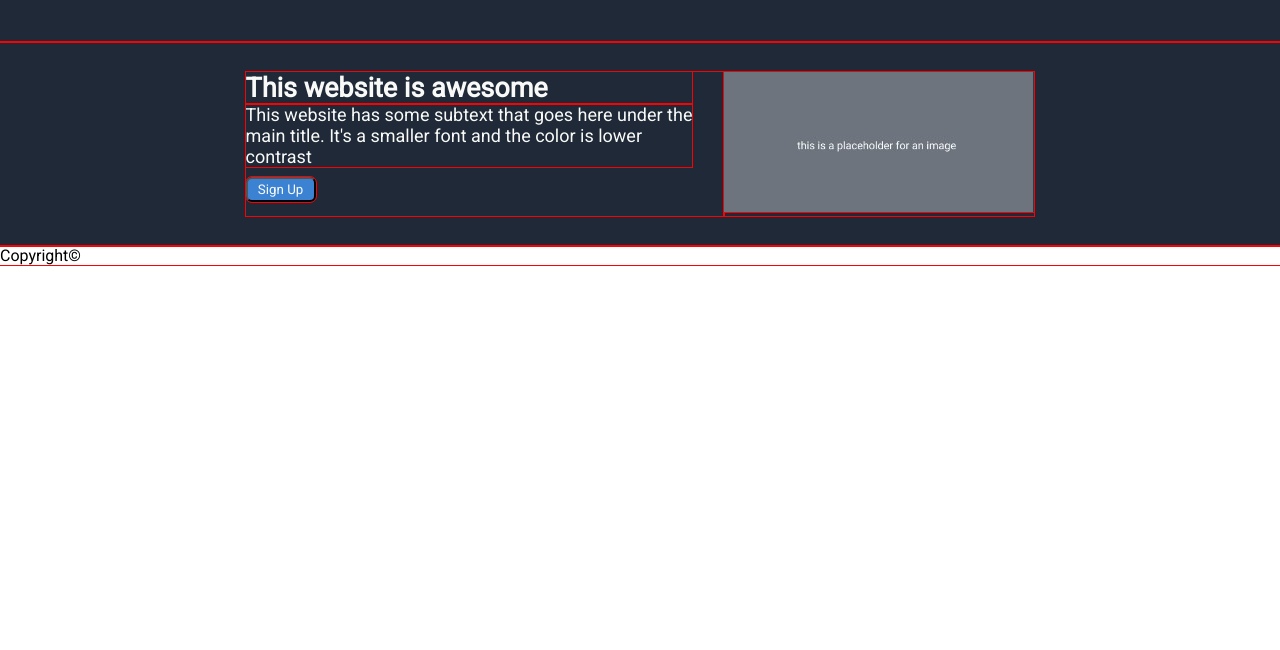
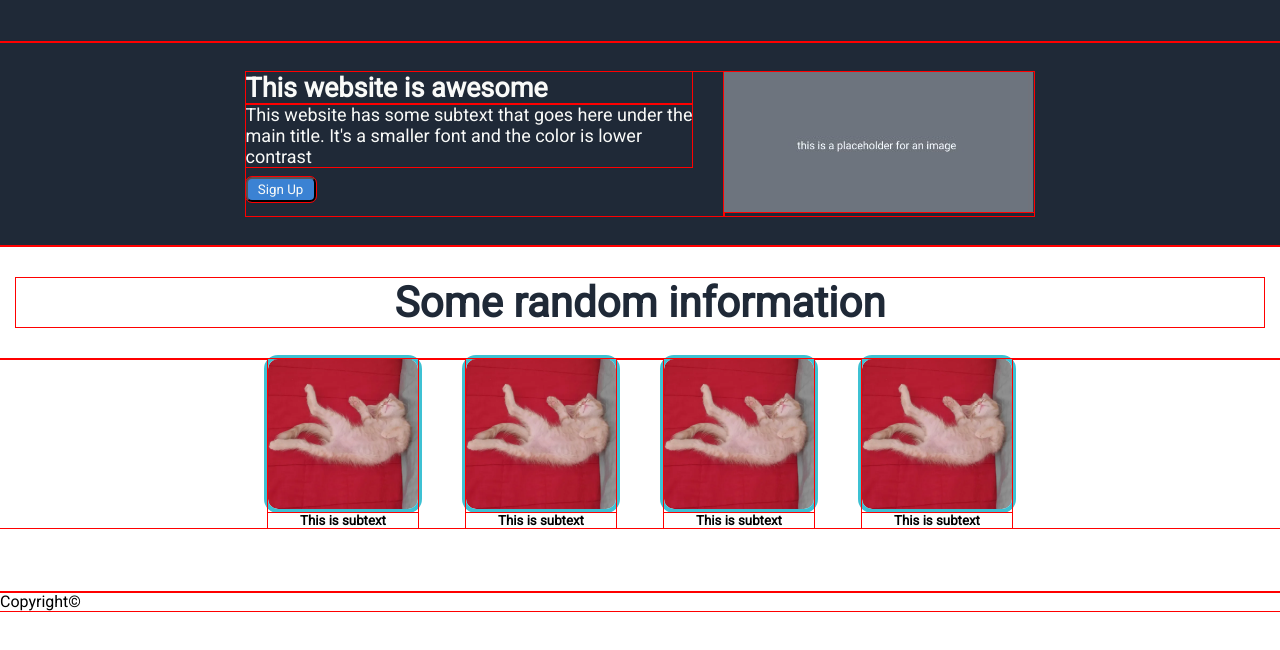
Before and after one commit to 19CG0130/landing-page, a plain HTML site: page index.html in a window 1280 px wide. Shown: the part 60-710 px from the top of the page. Drawn offline with Linux system fonts and the light colour scheme.

Commit message:
some random information section added

```diff
--- a/index.html
+++ b/index.html
@@ -38,6 +38,33 @@
         </div>
     </section>
 
+    <section class="information">
+        <div class="informationTitle">
+            <h3>Some random information</h3>
+        </div>
+
+        <div class="informationContent">
+            <div class="imageContainer">
+                <img src="./images/tinyCharly.webp" alt="Tiny Charly" class="image">
+                <h5>This is subtext</h5>
+            </div>
+            <div class="imageContainer">
+                <img src="./images/tinyCharly.webp" alt="Tiny Charly" class="image">
+                <h5>This is subtext</h5>
+            </div>
+            <div class="imageContainer">
+                <img src="./images/tinyCharly.webp" alt="Tiny Charly" class="image">
+                <h5>This is subtext</h5>
+            </div>
+            <div class="imageContainer">
+                <img src="./images/tinyCharly.webp" alt="Tiny Charly" class="image">
+                <h5>This is subtext</h5>
+            </div>
+        </div>
+    </section>
+
+
+
     <footer id="#footer">
         Copyright©
     </footer>
--- a/styles.css
+++ b/styles.css
@@ -60,3 +60,35 @@ p {
     width: 70px;
     border-radius: 6px;
 }
+
+.information {
+    display: flex;
+    justify-content: center;
+    flex-direction: column;
+    padding-bottom: 4rem;
+}
+
+.informationTitle {
+    font-size: 36px;
+    font-weight: bold;
+    color: #1F2937;
+    padding: 1rem;
+    text-align: center;
+    padding-top: 2rem;
+    padding-bottom: 2rem;
+}
+
+.informationContent {
+    display: flex;
+    justify-content: center;
+    text-align: center;
+    gap: 3rem;
+}
+
+.image {
+    max-width: 150px;
+    max-height: 150px;
+    flex-wrap: wrap;
+    outline: 4px solid rgb(61, 193, 211);
+    border-radius: 10px;
+}
```
Also changed, not shown: images/tinyCharly.webp (added).
